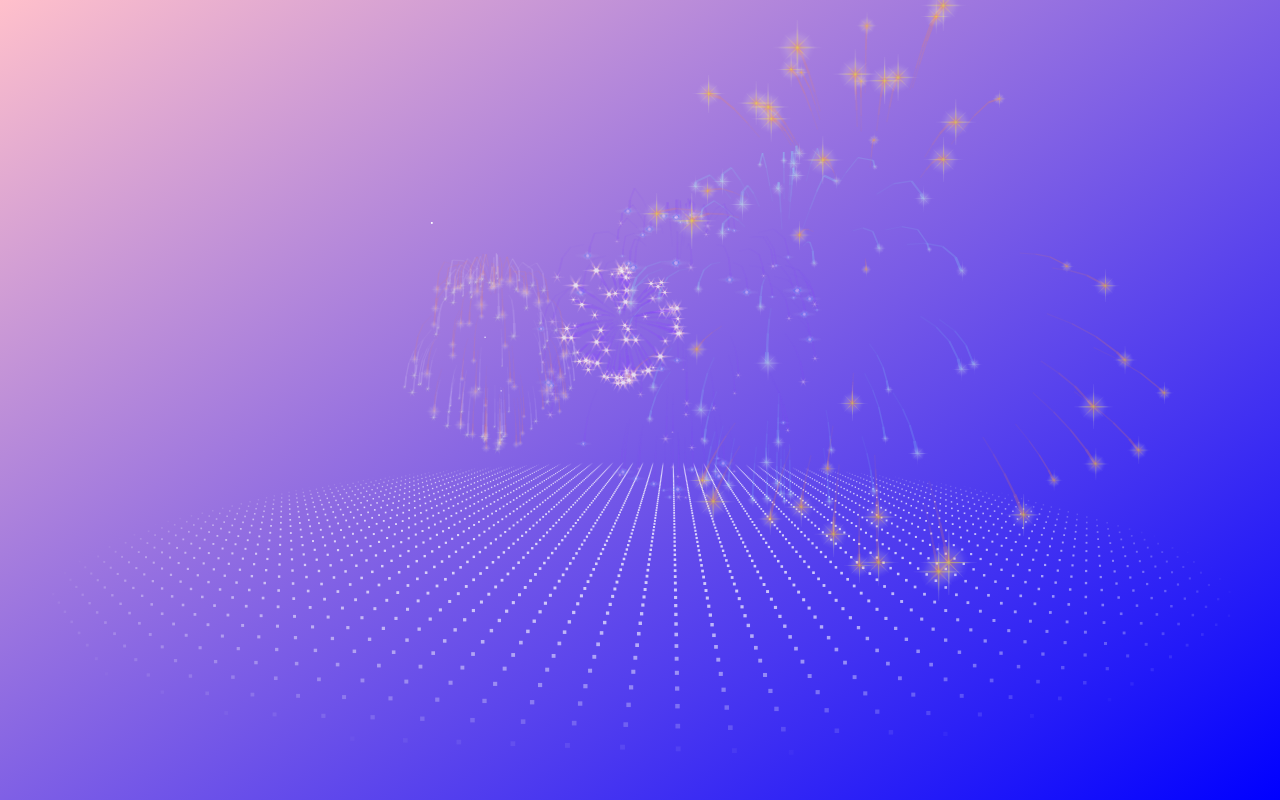
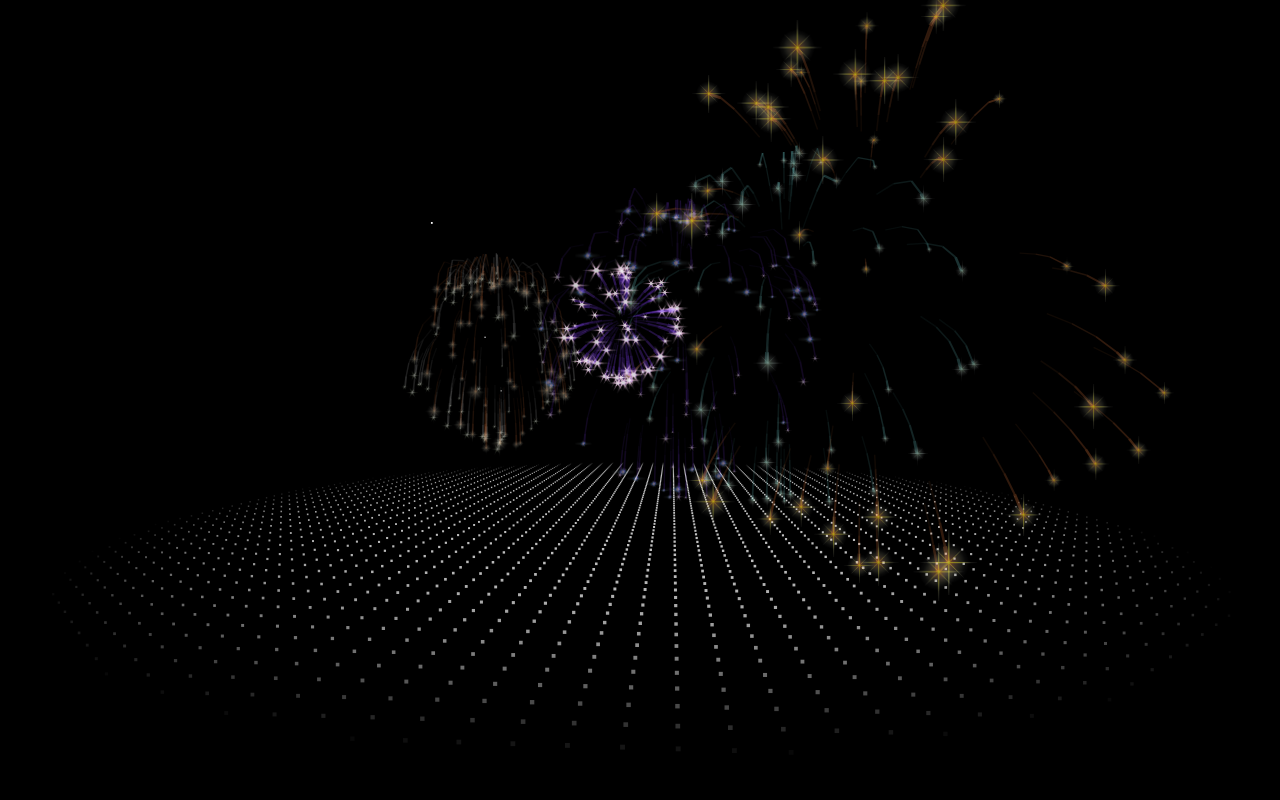
Before and after one commit to zyjzhy/zyjzhy.github.io.birthday, a plain HTML site: page index.html in a window 1280 px wide. Drawn offline with Linux system fonts and the light colour scheme.

Commit message:
Update index.html

```diff
--- a/index.html
+++ b/index.html
@@ -10,7 +10,7 @@
             width:100%;
             height:100%;
             overflow:hidden;
-            background:linear-gradient(to left top,blue,pink);
+            background:linear-gradient(to left top,black,black);
         }
     </style>
     <link href="favicon.ico" rel="shortcut icon">
@@ -64,6 +64,7 @@
         seedTimer=0;seedInterval=5,seedLife=100;gravity=.02;
         seeds=new Array();
         sparkPics=new Array();
+        // s="https://cantelope.org/NYE/";
         s = "./NYE/";
         for(i=1;i<=10;++i){
             sparkPic=new Image();
```
